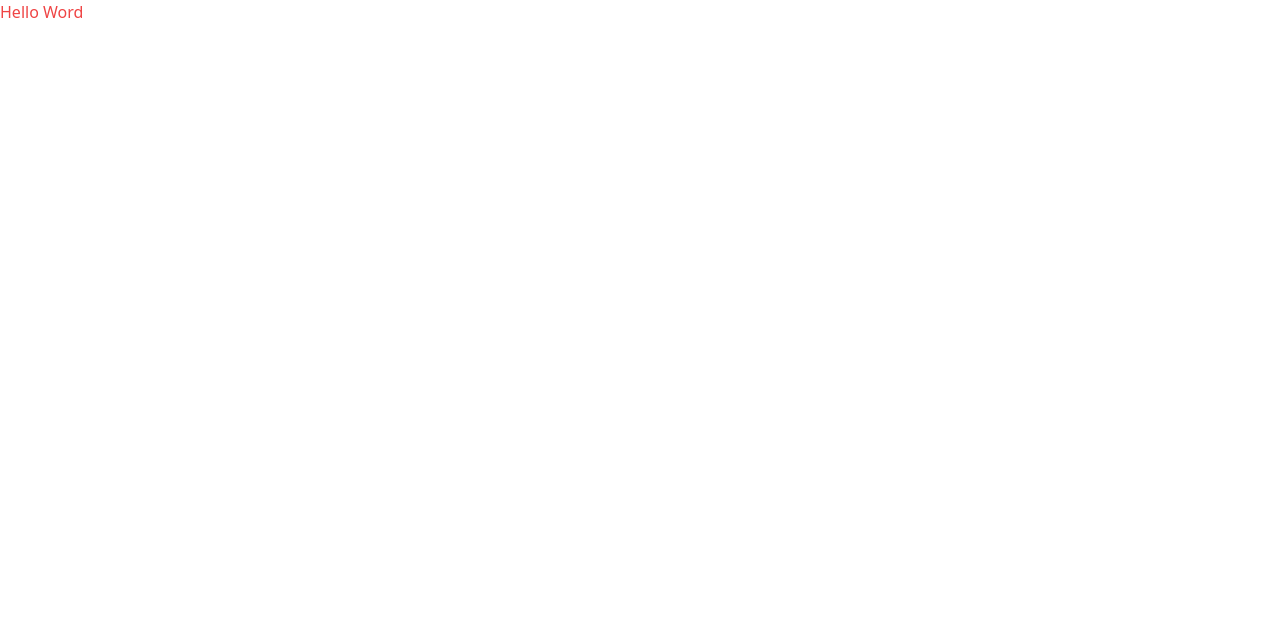
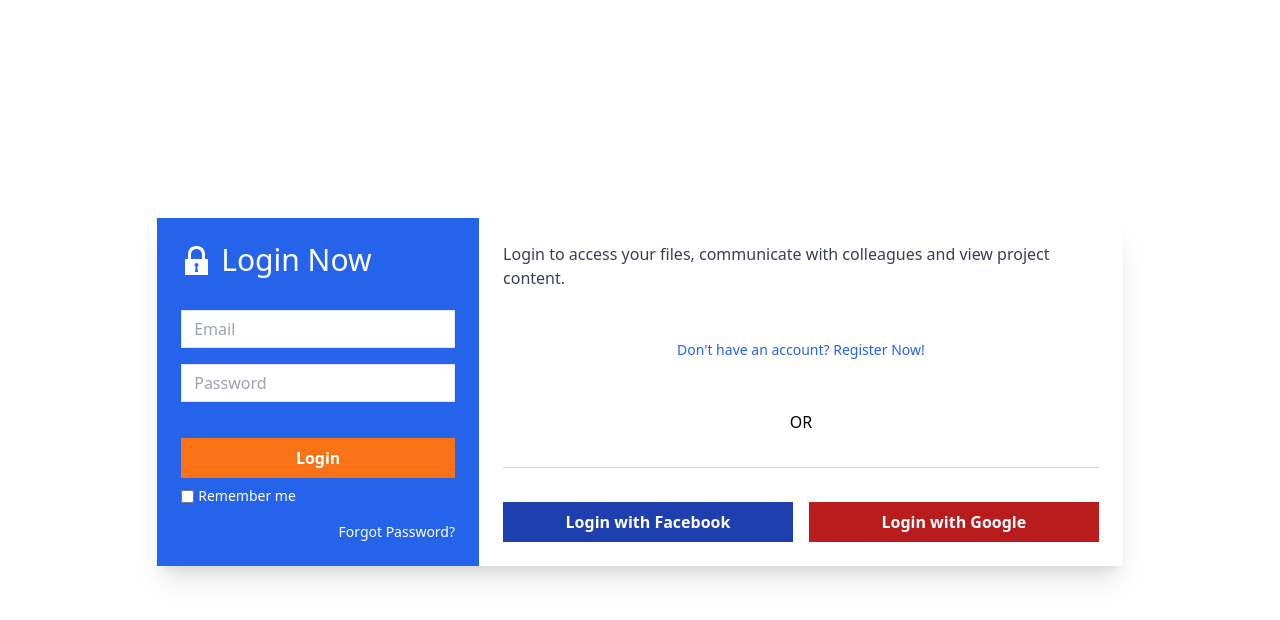
Before and after one commit to iqbalpakeh/trackv, an Angular app in the folder web/: page / in a window 1280 px wide. Shown: the top 620 px of the page. Built offline with nearby package versions, Linux system fonts and the light colour scheme.

Commit message:
adding login page

```diff
--- a/web/src/app/app.component.html
+++ b/web/src/app/app.component.html
@@ -1 +1,54 @@
-<h1 class="text-red-500">Hello Word</h1>
+<div class="h-screen flex items-center justify-center">
+  <form class="bg-white shadow-xl mb-4 flex flex-wrap justify-center">
+    <div class="w-full md:w-1/3 bg-blue-600 p-6 text-white">
+      <p class="mb-8 text-3xl flex items-center">
+        <svg width="32" height="32" viewBox="0 0 512 512" class="inline-block fill-current h-8 w-8 mr-2">
+          <path
+            d="m64 496l0-256 48 0 0-80c0-71 57-128 128-128l16 0c71 0 128 57 128 128l0 80 48 0 0 256z m172-131l-12 83 48 0-12-83c12-5 20-17 20-30 0-18-14-32-32-32-18 0-32 14-32 32 0 13 8 25 20 30z m100-197c0-49-39-88-88-88-49 0-88 39-88 88l0 72 176 0z" />
+        </svg>
+        Login Now
+      </p>
+      <div class="mb-4">
+        <input
+          class="appearance-none border w-full py-2 px-3 text-gray-700 leading-tight focus:outline-none focus:shadow-outline"
+          type="email" placeholder="Email" />
+      </div>
+      <div class="mb-6">
+        <input
+          class="appearance-none border w-full py-2 px-3 text-gray-700 mb-3 leading-tight focus:outline-none focus:shadow-outline"
+          type="password" placeholder="Password" />
+      </div>
+      <button
+        class="block w-full bg-orange-500 hover:bg-orange-600 text-white font-bold py-2 px-4 focus:outline-none focus:shadow-outline"
+        type="submit">Login</button>
+
+      <label class="text-sm mb-4 mt-2 flex items-center">
+        <input type="checkbox" class="mr-1" /> Remember me
+      </label>
+
+      <a class="block w-full text-sm text-right text-white hover:text-gray-300" href="#">Forgot Password?</a>
+    </div>
+    <div class="w-full md:w-2/3 p-6 flex flex-col justify-between">
+      <p class="text-gray-700 mb-8">Login to access your files, communicate with colleagues and view project content.
+      </p>
+      <a class="block w-full mb-8 text-sm text-center text-blue-600 hover:text-blue-700" href="#">Don't have an account?
+        Register Now!</a>
+
+      <p class="mb-4 text-center">OR</p>
+      <hr class="block w-full mb-4 border-0 border-t border-gray-300" />
+
+      <div class="flex flex-wrap justify-center">
+        <div class="w-full sm:w-1/2 sm:pr-2 mb-3 sm:mb-0">
+          <button
+            class="w-full bg-blue-800 hover:bg-blue-900 text-white font-bold py-2 px-4 focus:outline-none focus:shadow-outline"
+            type="button">Login with Facebook</button>
+        </div>
+        <div class="w-full sm:w-1/2 sm:pl-2">
+          <button
+            class="w-full bg-red-700 hover:bg-red-800 text-white font-bold py-2 px-4 focus:outline-none focus:shadow-outline"
+            type="button">Login with Google</button>
+        </div>
+      </div>
+    </div>
+  </form>
+</div>
```
